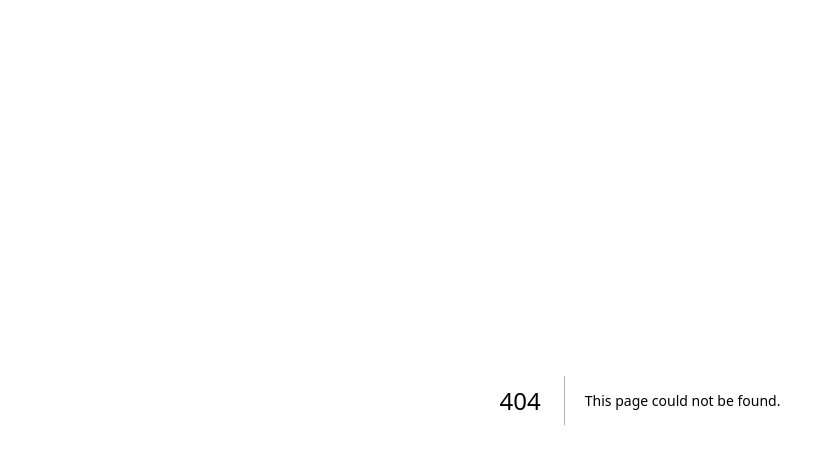
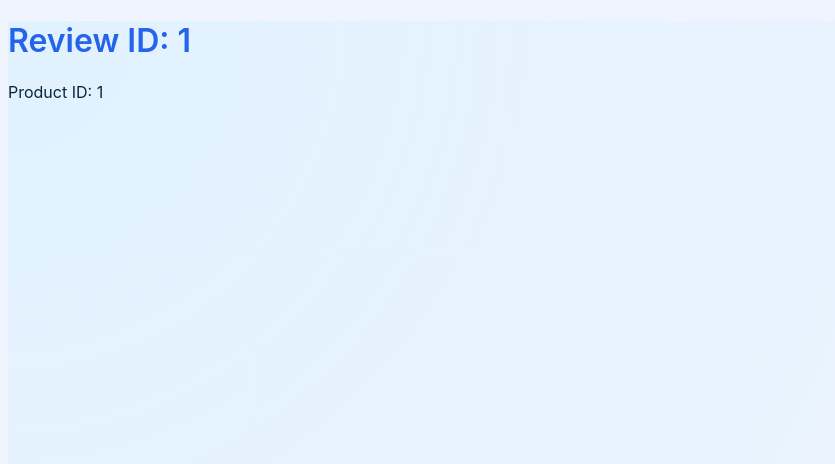
Before and after one commit to muhammadfirzakrizki/next15, a Next.js app: page /products/1/reviews/1 in a window 1280 px wide. Before the commit this address had no page. Shown: the top 464 px of the page, without its empty margins (0-835 px from the left). Built offline with nearby package versions, Linux system fonts and the light colour scheme.

Commit message:
Not-Found

```diff
--- a/src/app/globals.css
+++ b/src/app/globals.css
@@ -1 +1,57 @@
-@import "tailwindcss";
+@tailwind base;
+@tailwind components;
+@tailwind utilities;
+
+@layer base {
+  @import url('https://fonts.googleapis.com/css2?family=Inter:wght@400;500;600;700&display=swap');
+
+  html {
+    font-family: 'Inter', sans-serif;
+    background-color: var(--background);
+    color: var(--foreground);
+    scroll-behavior: smooth;
+  }
+
+  h1, h2, h3, h4 {
+    font-weight: 600;
+    color: var(--primary);
+  }
+
+  a {
+    color: var(--primary-light);
+    text-decoration: none;
+    transition: all 0.2s ease-in-out;
+  }
+
+  a:hover {
+    color: var(--accent);
+    text-decoration: underline;
+  }
+
+  body {
+    min-height: 100vh;
+    background-image: radial-gradient(circle at top left, #e0f2fe 0%, #f0f4ff 100%);
+    background-attachment: fixed;
+    background-repeat: no-repeat;
+  }
+}
+
+/* CSS variables */
+:root {
+  --background: #f0f4ff;
+  --foreground: #0a2540;
+  --primary: #2563eb;
+  --primary-light: #3b82f6;
+  --accent: #1e40af;
+  --text-muted: #64748b;
+}
+
+/* Card utility (can go into @layer utilities if you want to use Tailwind classes inside) */
+.card-glass {
+  background-color: rgba(255, 255, 255, 0.1);
+  backdrop-filter: blur(16px);
+  border: 1px solid rgba(255, 255, 255, 0.2);
+  border-radius: 1rem;
+  box-shadow: 0 10px 25px rgba(0, 0, 0, 0.1);
+  padding: 20px;
+}
--- /dev/null
+++ b/src/app/not-found.tsx
@@ -0,0 +1,19 @@
+export default function NotFound() {
+  return (
+    <div className="min-h-screen flex items-center justify-center bg-gradient-to-br from-blue-100 to-blue-50 px-4">
+      <div className="card-glass p-10 max-w-lg w-full text-center space-y-6">
+        <div className="text-6xl">🔍</div>
+        <h1 className="text-4xl font-bold text-blue-900">Page Not Found</h1>
+        <p className="text-gray-600 text-lg">
+          Oops! The page you are looking for doesn't exist or has been moved.
+        </p>
+        <a
+          href="/"
+          className="inline-block mt-4 px-6 py-3 bg-blue-600 hover:bg-blue-700 text-white rounded-lg shadow transition"
+        >
+          Go Home
+        </a>
+      </div>
+    </div>
+  );
+}
--- a/src/app/page.tsx
+++ b/src/app/page.tsx
@@ -1,8 +1,12 @@
 export default function Home() {
   return (
-    <div>
-      <h1>Welcome to Next.js!</h1>
-      <p>This is a simple Next.js application.</p>
+    <div className="min-h-screen flex items-center justify-center bg-gradient-to-br from-blue-100 via-blue-200 to-blue-300 px-4">
+      <div className="card-glass  max-w-4xl w-full rounded-2xl">
+        <h1 className="text-4xl font-bold text-white mb-4">Welcome to the Home Page</h1>
+        <p className="text-white/80 text-lg">
+          This is the main entry point of our application.
+        </p>
+      </div>
     </div>
   );
 }
--- /dev/null
+++ b/src/app/products/[productId]/reviews/[reviewId]/not-found.tsx
@@ -0,0 +1,29 @@
+"use client";
+import { usePathname } from "next/navigation";
+
+export default function NotFound() {
+  const pathname = usePathname();
+  const pathSegments = pathname.split("/").filter(Boolean);
+  const productId = pathSegments[1];
+  const reviewId = pathSegments[3];
+
+  return (
+    <div className="min-h-screen flex items-center justify-center bg-gradient-to-br from-blue-100 to-blue-50 px-4">
+      <div className="card-glass p-10 max-w-lg w-full text-center space-y-6">
+        <h1 className="text-4xl font-bold text-blue-900">
+          Review Not Found
+        </h1>
+        <p className="text-gray-600 text-lg">
+          We couldn’t find a review with ID <strong>{reviewId}</strong> for product <strong>{productId}</strong>.
+          It might have been removed or the link is incorrect.
+        </p>
+        <a
+          href="/"
+          className="inline-block mt-4 px-6 py-3 bg-blue-600 hover:bg-blue-700 text-white rounded-lg shadow transition"
+        >
+          Back to Home
+        </a>
+      </div>
+    </div>
+  );
+}
--- /dev/null
+++ b/src/app/products/[productId]/reviews/[reviewId]/page.tsx
@@ -0,0 +1,17 @@
+import { notFound } from "next/navigation";
+
+export default function ReviewPage({ params }: { params: { productId: string; reviewId: string } }) {
+    const { productId, reviewId } = params;
+
+    if (!productId || !reviewId) {
+        return notFound();
+    } else if (Number(reviewId) > 1000) {
+        return notFound();
+    }
+    return (
+        <div className="max-w-3xl mx-auto p-6">
+            <h1 className="text-3xl font-bold mb-4">Review ID: {reviewId}</h1>
+            <p className="text-sm text-gray-500">Product ID: {productId}</p>
+        </div>
+    );
+}
```
